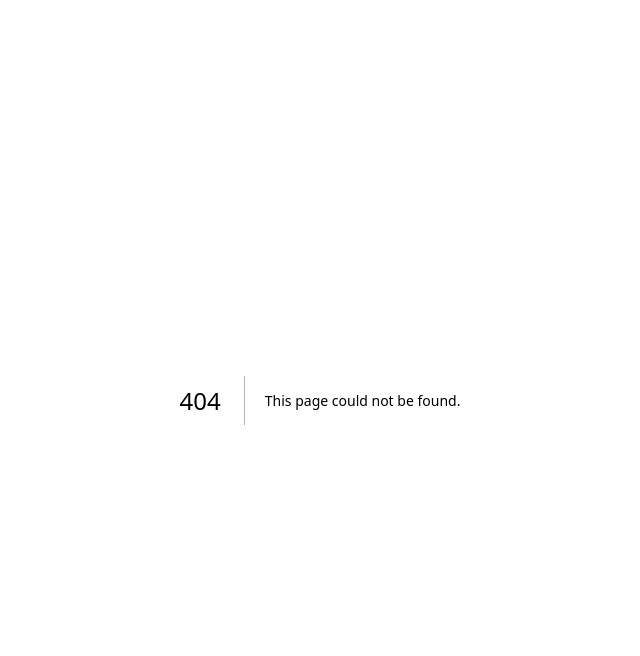
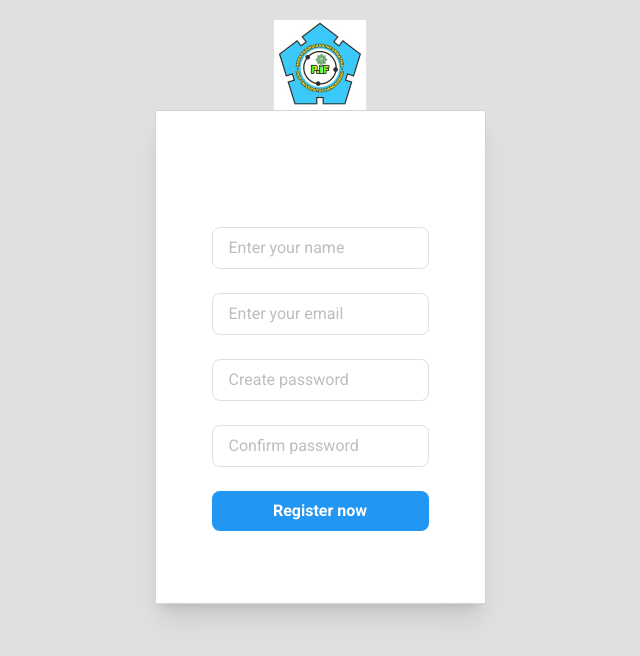
Before and after one commit to maulidihidayat/web-himpunan, a Next.js app: page /register in a window 1280 px wide. Before the commit this address had no page. Shown: the top 656 px of the page, without its empty margins (320-960 px from the left). Built offline with nearby package versions, Linux system fonts and the light colour scheme.

Commit message:
Register

```diff
--- /dev/null
+++ b/src/app/register/page.tsx
@@ -0,0 +1,15 @@
+import Register from '@/components/Register'
+import React from 'react'
+import logo from "@/Image/widgets/logo pif 2.jpg"
+
+
+
+export default function page() {
+  return (
+
+        <div>
+            <Register logo={logo} />
+        </div>
+
+  )
+}
--- a/src/components/LoginPage.tsx
+++ b/src/components/LoginPage.tsx
@@ -52,7 +52,8 @@ const LoginPage = ({logo}: LoginPage) => {
                 <div className='flex justify-center'>
                 <SquareCheck
                 className='pr-1'/>
-                <p className='text-black text-[10px] pt-1'>I Agree to the terms of service and privacy public</p>
+                <Link className="text-black text-[10px] pt-1" href={"/"}>I Agree to the terms of service and privacy public </Link>
+                {/* <p className='text-black text-[10px] pt-1'>I Agree to the terms of service and privacy public</p> */}
                 </div>
 
             </form>
@@ -61,7 +62,7 @@ const LoginPage = ({logo}: LoginPage) => {
         <div className=" flex justify-center">
             <button className="bg-deep-orange-500 font-semibold text-white p-1 mt-2 rounded-sm w-2/6">Login</button>
         </div>
-        <Link className="flex justify-center text-white font-semibold text-[10px] m-2 underline" href={"/"}>Forgot Password</Link>
+        <Link className="flex justify-center text-black font-semibold text-[10px] m-2 underline" href={"/"}>Forgot Password</Link>
 
         <div>
 
--- /dev/null
+++ b/src/components/Register.tsx
@@ -0,0 +1,64 @@
+import Image, { StaticImageData } from 'next/image'
+import React from 'react'
+
+interface Register {
+    logo : string | StaticImageData
+}
+
+const Register = ({logo}: Register) =>{
+  return (
+    <div className="bg-gray-300 w-full h-screen">
+
+        <div className="flex justify-center">
+            <Image
+            src={logo}
+            width={0}
+            height={0}
+            alt='/'
+            className="pt-5"/>
+        </div>
+
+        <div className="flex flex-row justify-center">
+        <div className="bg-white shadow-xl p-4 border max-w-sm">
+            <h2 className="text-center text-2xl font-semibold mt-5 text-white">Register</h2>
+
+            <div className="flex justify-center p-10">
+
+                <form action="#">
+                    {/* Name Input */}
+                    <div className="mb-6">
+                        <label htmlFor="name" className="block text-black font-semibold mb-2"></label>
+                        <input type="text" id="name" name="name" className="border border-gray-300 rounded-lg px-4 py-2 focus:outline-none focus:ring-2 focus:ring-blue-500" placeholder="Enter your name" required />
+                    </div>
+                    {/* Email Input */}
+                    <div className="mb-6">
+                        <label htmlFor="email" className="block text-black font-semibold mb-2"></label>
+                        <input type="email" id="email" name="email" className=" border border-gray-300 rounded-lg px-4 py-2 focus:outline-none focus:ring-2 focus:ring-blue-500" placeholder="Enter your email" required />
+                    </div>
+
+                    {/* Password Input */}
+                    <div className="mb-6">
+                        <label htmlFor="password" className="block text-black font-semibold mb-2"></label>
+                        <input type="password" id="password" name="password" className=" border border-gray-300 rounded-lg px-4 py-2 focus:outline-none focus:ring-2 focus:ring-blue-500" placeholder="Create password" required />
+                    </div>
+
+                    {/*konfirmasi Password Input */}
+                    <div className="mb-6">
+                        <label htmlFor="password" className="block text-black font-semibold mb-2"></label>
+                        <input type="password" id="password" name="password" className=" border border-gray-300 rounded-lg px-4 py-2 focus:outline-none focus:ring-2 focus:ring-blue-500" placeholder="Confirm password" required />
+                    </div>
+
+                    {/* Button */}
+                    <div className="mb-4">
+                        <button type="submit" className="w-full bg-blue-500 py-2 rounded-lg hover:bg-blue-600 text-white font-semibold">Register now</button>
+                    </div>
+                </form>
+            </div>
+        </div>
+        </div>
+
+    </div>
+  )
+}
+
+export default Register
```
